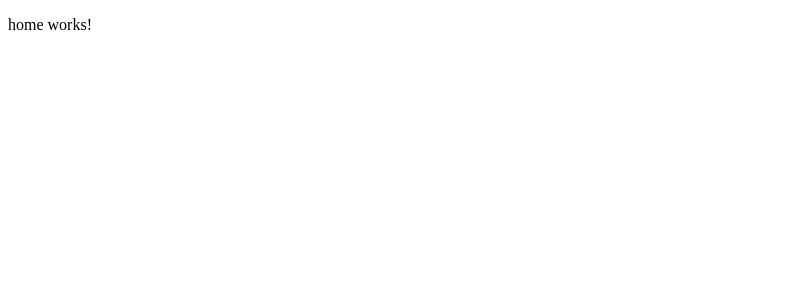
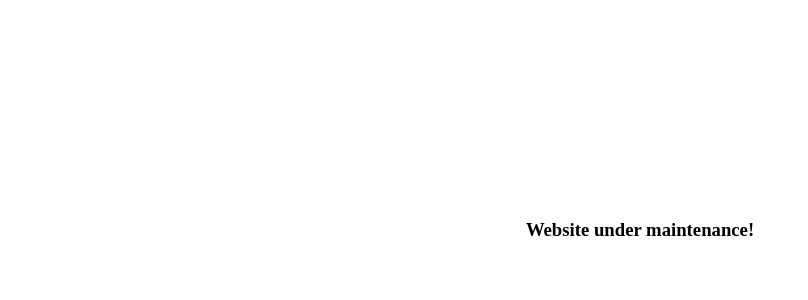
Before and after one commit to itcentralng/nitr-web, an Angular app: page / in a window 1280 px wide. Shown: the top 300 px of the page, without its empty margins (0-808 px from the left). Built offline with nearby package versions, Linux system fonts and the light colour scheme.

Commit message:
added maintenance text

```diff
--- a/src/app/app-routing.module.ts
+++ b/src/app/app-routing.module.ts
@@ -4,8 +4,8 @@ import { HomeComponent } from './pages/home/home.component';
 import { MaintenanceComponent } from './pages/maintenance/maintenance.component';
 
 const routes: Routes = [
-  { path: '', component: HomeComponent },
-  { path: 'maintenance', component: MaintenanceComponent }
+  // { path: '', component: HomeComponent },
+  { path: '', component: MaintenanceComponent }
 ];
 
 @NgModule({
--- a/src/app/pages/maintenance/maintenance.component.html
+++ b/src/app/pages/maintenance/maintenance.component.html
@@ -1 +1 @@
-<p>maintenance works!</p>
+<h3 style="text-align:center; padding-top: 200px;">Website under maintenance!</h3>
```
